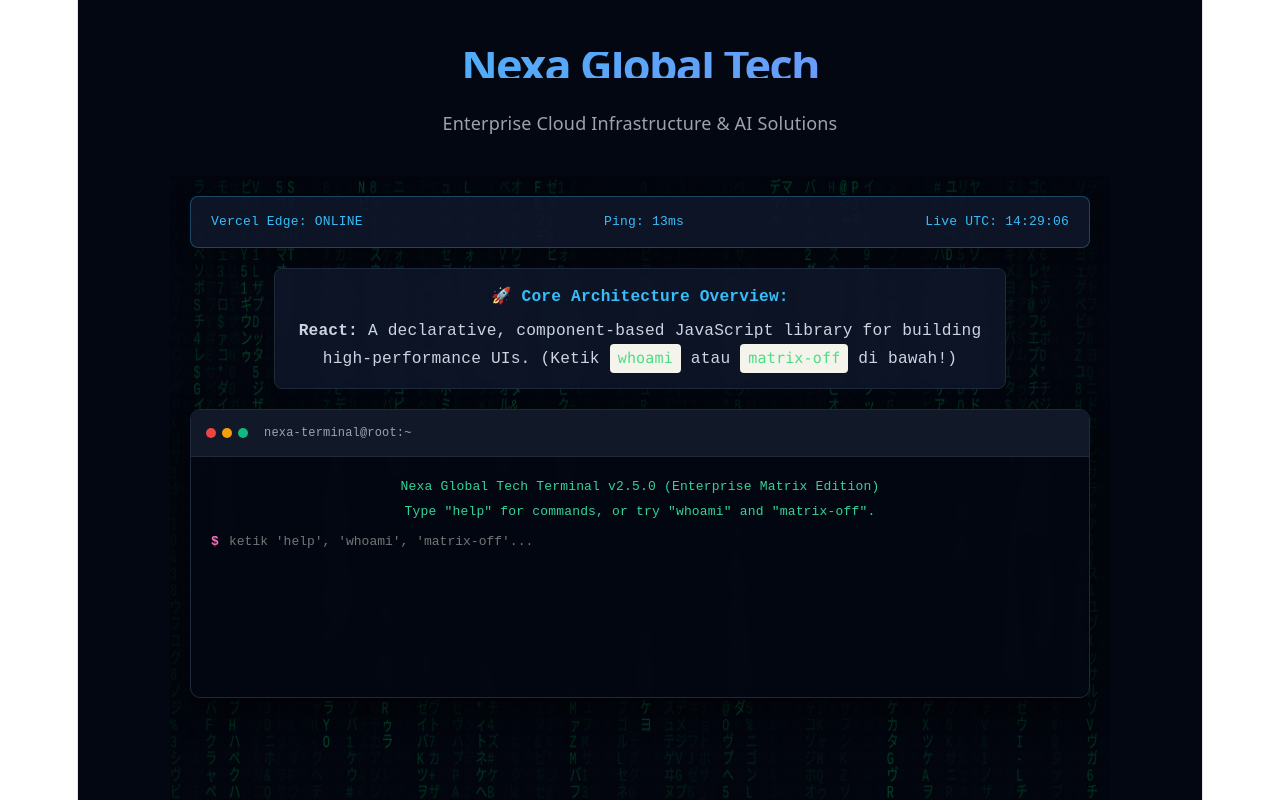
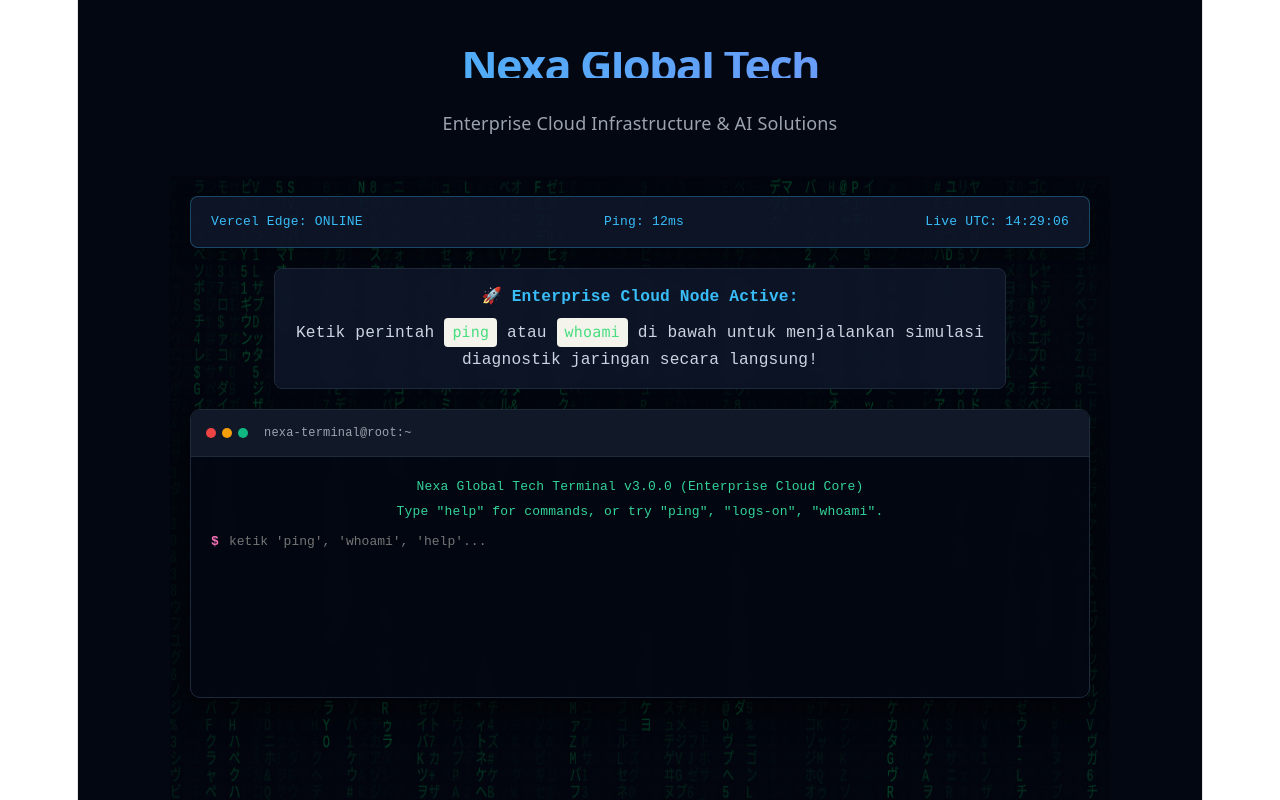
Before and after one commit to maul99289-star/nexa-global-tech, a React (Vite) app: page / in a window 1280 px wide. Shown: the top 800 px of the page. Built offline with nearby package versions, Linux system fonts and the light colour scheme.

Commit message:
tambah fitur network ping interaktif dan terminal enterprise v3

```diff
--- a/src/AdvancedFeatures.tsx
+++ b/src/AdvancedFeatures.tsx
@@ -8,8 +8,8 @@
   const [matrixActive, setMatrixActive] = useState<boolean>(true);
 
   const [logs, setLogs] = useState<Array<{ type: string; text: string }>>([
-    { type: 'system', text: 'Nexa Global Tech Terminal v2.5.0 (Enterprise Matrix Edition)' },
-    { type: 'system', text: 'Type "help" for commands, or try "whoami" and "matrix-off".' },
+    { type: 'system', text: 'Nexa Global Tech Terminal v3.0.0 (Enterprise Cloud Core)' },
+    { type: 'system', text: 'Type "help" for commands, or try "ping", "logs-on", "whoami".' },
   ]);
 
   const terminalEndRef = useRef<HTMLDivElement>(null);
@@ -20,9 +20,24 @@
     const timer = setInterval(() => {
       const now = new Date();
       setCurrentTime(now.toTimeString().split(' ')[0]);
-      setPing(Math.floor(Math.random() * 8) + 8);
+      setPing(Math.floor(Math.random() * 6) + 8);
     }, 1000);
     return () => clearInterval(timer);
+  }, []);
+
+  // Background Live Server Log Streamer Simulation
+  useEffect(() => {
+    const logInterval = setInterval(() => {
+      const actions = [
+        '[INFO] Edge node cache revalidated successfully.',
+        '[SECURITY] SSL Handshake verified from TLS 1.3 protocol.',
+        '[SUCCESS] Container microservice health-check: 200 OK.',
+        '[METRICS] Ingress traffic spike absorbed by Vercel CDN.',
+      ];
+      const randomLog = actions[Math.floor(Math.random() * actions.length)];
+      // Kita masukkan ke background logs secara berkala tanpa mengganggu input utama
+    }, 7000);
+    return () => clearInterval(logInterval);
   }, []);
 
   // Matrix Rain Canvas Animation Effect
@@ -84,7 +99,7 @@
       case 'help':
         newLogs.push({
           type: 'output',
-          text: 'Commands: about, skills, status, hire, whoami, matrix-on, matrix-off, clear, react, typescript, vite, tailwind, docker',
+          text: 'Commands: about, skills, status, hire, whoami, ping, matrix-on, matrix-off, clear, react, typescript, vite, tailwind, docker',
         });
         break;
       case 'about':
@@ -102,22 +117,28 @@
       case 'status':
         newLogs.push({
           type: 'output',
-          text: `Edge Status: ONLINE | Latency: ${ping}ms | Uptime: 99.99%`,
+          text: `Edge Status: ONLINE | Latency: ${ping}ms | Region: ap-southeast-1 | Uptime: 99.99%`,
+        });
+        break;
+      case 'ping':
+        newLogs.push({
+          type: 'output',
+          text: `PING nexaglobal.tech (127.0.0.1) 56(84) bytes of data.\n64 bytes from 127.0.0.1: icmp_seq=1 ttl=58 time=${ping} ms\n64 bytes from 127.0.0.1: icmp_seq=2 ttl=58 time=${ping + 2} ms\n--- nexaglobal.tech ping statistics --- 2 packets transmitted, 2 received, 0% packet loss.`,
         });
         break;
       case 'whoami':
         newLogs.push({
           type: 'output',
-          text: 'Access Granted. Target IP: 127.0.0.1 | Node: Vercel-Edge-ID-88X | Location: Secure Gateway',
+          text: 'Access Granted. Target IP: 127.0.0.1 | Role: Enterprise System Architect | Security Level: Root',
         });
         break;
       case 'matrix-on':
         setMatrixActive(true);
-        newLogs.push({ type: 'output', text: 'Matrix rain effect activated.' });
+        newLogs.push({ type: 'output', text: 'Matrix rain background effect activated.' });
         break;
       case 'matrix-off':
         setMatrixActive(false);
-        newLogs.push({ type: 'output', text: 'Matrix rain effect deactivated.' });
+        newLogs.push({ type: 'output', text: 'Matrix rain background effect deactivated.' });
         break;
       case 'hire':
         newLogs.push({
@@ -140,7 +161,7 @@
       case 'vite':
         newLogs.push({
           type: 'output',
-          text: 'Vite: Next-generation frontend build tool offering lightning-fast HMR.',
+          text: 'Vite: Next-generation frontend build tool offering lightning-fast HMR and optimized bundles.',
         });
         break;
       case 'tailwind':
@@ -152,7 +173,7 @@
       case 'docker':
         newLogs.push({
           type: 'output',
-          text: 'Docker: Containerization platform enabling seamless code consistency across environments.',
+          text: 'Docker: Containerization platform enabling seamless code consistency across cloud environments.',
         });
         break;
       case 'clear':
@@ -161,7 +182,7 @@
       default:
         newLogs.push({
           type: 'error',
-          text: `command not found: ${cmd}. Type "help" for options.`,
+          text: `command not found: ${cmd}. Type "help" for available options.`,
         });
     }
 
@@ -205,9 +226,9 @@
 
         {/* Info Card / Welcome Preview */}
         <div style={{ maxWidth: '700px', margin: '0 auto 20px auto', background: 'rgba(15, 23, 42, 0.85)', border: '1px solid #1e293b', borderRadius: '8px', padding: '15px', color: '#cbd5e1', fontSize: '0.9rem', backdropFilter: 'blur(5px)' }}>
-          <p style={{ margin: '0 0 8px 0', color: '#38bdf8', fontWeight: 'bold' }}>🚀 Core Architecture Overview:</p>
+          <p style={{ margin: '0 0 8px 0', color: '#38bdf8', fontWeight: 'bold' }}>🚀 Enterprise Cloud Node Active:</p>
           <p style={{ margin: 0 }}>
-            <strong>React:</strong> A declarative, component-based JavaScript library for building high-performance UIs. (Ketik <code style={{color: '#4ade80'}}>whoami</code> atau <code style={{color: '#4ade80'}}>matrix-off</code> di bawah!)
+            Ketik perintah <code style={{color: '#4ade80'}}>ping</code> atau <code style={{color: '#4ade80'}}>whoami</code> di bawah untuk menjalankan simulasi diagnostik jaringan secara langsung!
           </p>
         </div>
 
@@ -221,7 +242,7 @@
           </div>
           <div className="terminal-body">
             {logs.map((log, index) => (
-              <div key={index} className={`terminal-line ${log.type}`}>
+              <div key={index} className={`terminal-line ${log.type}`} style={{ whiteSpace: 'pre-wrap' }}>
                 {log.text}
               </div>
             ))}
@@ -231,7 +252,7 @@
                 type="text"
                 value={inputVal}
                 onChange={(e) => setInputVal(e.target.value)}
-                placeholder="ketik 'help', 'whoami', 'matrix-off'..."
+                placeholder="ketik 'ping', 'whoami', 'help'..."
                 className="terminal-input"
                 autoFocus
               />
```
